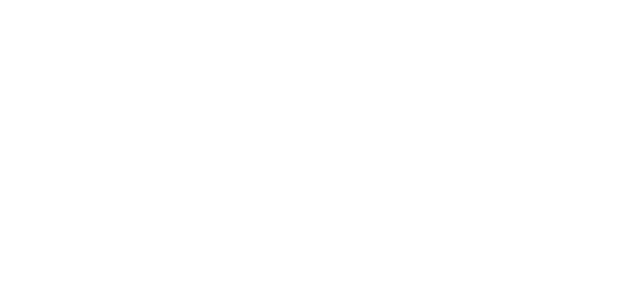
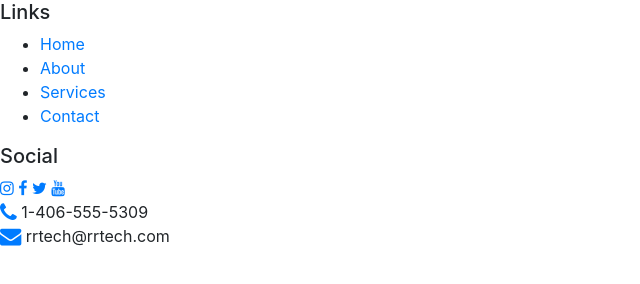
Before and after one commit to ShoeBob/Rock-River, a website: page services.html in a window 1280 px wide. Shown: the whole page, without its empty margins (0-640 px from the left). Drawn offline with nearby package versions, Linux system fonts and the light colour scheme.

Commit message:
RR social links

```diff
--- a/package.json
+++ b/package.json
@@ -12,6 +12,8 @@
   "license": "ISC",
   "dependencies": {
     "bootstrap": "^4.5.2",
+    "bootstrap-social": "^5.1.1",
+    "font-awesome": "^4.7.0",
     "jquery": "^3.5.1",
     "popper.js": "^1.16.1"
   },
--- a/services.html
+++ b/services.html
@@ -4,9 +4,41 @@
         <meta charset="UTF-8">
         <meta http-equiv="X-UA-Compatible" content="IE=edge">
         <meta name="viewport" content="width=device-width, initial-scale=1.0">
+
+        <link rel="stylesheet" href="node_modules/bootstrap/dist/css/bootstrap.min.css" />
+        <link rel="stylesheet" href="node_modules/font-awesome/css/font-awesome.min.css" />
+        <link rel="stylesheet" href="node_modules/bootstrap-social/bootstrap-social.css" />
+
         <title>Services Provided</title>
     </head>
     <body>
 
+        <footer>
+            <div>
+                <h5>Links</h5>
+                <ul>
+                    <li><a href="index.html">Home</a></li>
+                    <li><a href="company.html">About</a></li>
+                    <li><a href="#">Services</a></li>
+                    <li><a href="contact.html">Contact</a></li>
+                </ul>
+            </div>
+            <div>
+                <h5>Social</h5>
+                <a href="http://instagram.com/"><i class="fa fa-instagram"></i></a>
+                <a href="http://facebook.com/"><i class="fa fa-facebook"></i></a>
+                <a href="http://twitter.com/"><i class="fa fa-twitter"></i></a>
+                <a href="http://youtube.com/"><i class="fa fa-youtube"></i></a>
+            </div>
+            <div>
+                <i class="fa fa-phone fa-lg text-primary"></i> 1-406-555-5309<br />
+                <i class="fa fa-envelope fa-lg text-primary"></i> rrtech@rrtech.com
+            </div>
+        </footer>
+
+        <script src="node_modules/jquery/dist/jquery.slim.min.js"></script>
+        <script src="node_modules/popper.js/dist/umd/popper.min.js"></script>
+        <script src="node_modules/bootstrap/dist/js/bootstrap.min.js"></script>
+
     </body>
 </html>
```
Also changed, not shown: company.html (+32 -0 lines), contact.html (+33 -0 lines), index.html (+9 -9 lines), 1 other file. Lines whose indentation alone changed are shown as unchanged.
